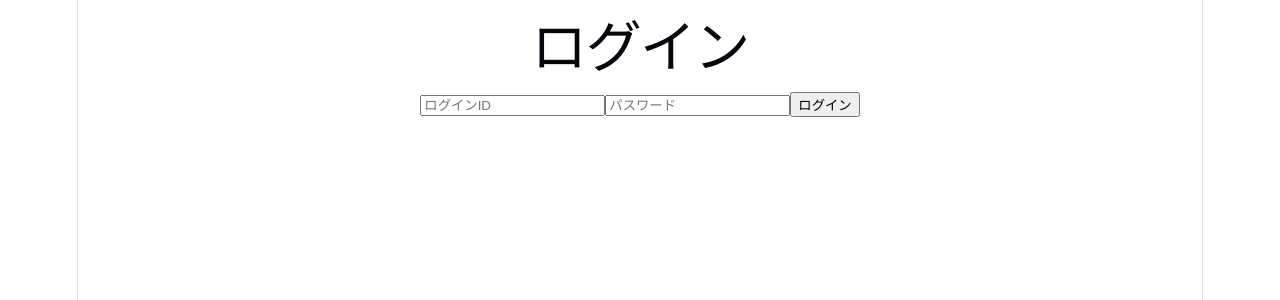
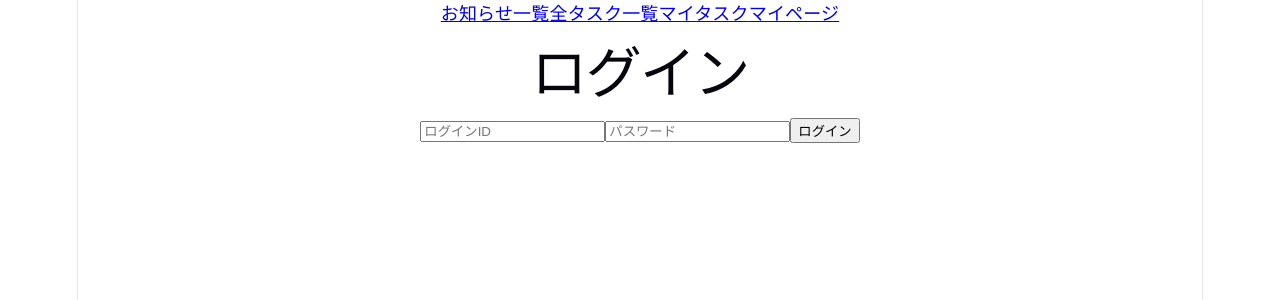
Before and after one commit to Miyuki-Hinata/team-flow-front, a React (Vite) app: page /login in a window 1280 px wide. Shown: the top 300 px of the page. Built offline with nearby package versions, Linux system fonts and the light colour scheme.

Commit message:
Week 13 - ナビゲーション・タスク作成ボタン追加
- Navigation コンポーネント追加
- App.tsx に Navigation 配置（全ページ表示）
- TasksPage にタスク作成ボタン追加
 refs Miyuki-Hinata/team-flow#10

```diff
--- a/src/App.tsx
+++ b/src/App.tsx
@@ -5,10 +5,12 @@ import AnnouncementsPage  from './pages/AnnouncementsPage'
 import TasksPage from './pages/TasksPage'
 import TaskDetailPage from './pages/TaskDetailPage'
 import TaskCreatePage from './pages/TaskCreatePage'
+import Navigation from './components/Navigation'
 
 function App() {
   return (
     <BrowserRouter>
+      <Navigation />
       <Routes>
         <Route path="/login" element={<LoginPage />} />
         <Route path="/dashboard" element={<DashboardPage />} />
--- /dev/null
+++ b/src/components/Navigation.tsx
@@ -0,0 +1,14 @@
+import { Link } from 'react-router-dom'
+
+const Navigation = () => {
+    return (
+        <div>
+            <Link to="/announcements">お知らせ一覧</Link>
+            <Link to="/tasks">全タスク一覧</Link>
+            <Link to="/my-tasks">マイタスク</Link>
+             <Link to="/mypage">マイページ</Link>
+        </div>
+    )
+}
+
+export default Navigation
--- a/src/pages/TasksPage.tsx
+++ b/src/pages/TasksPage.tsx
@@ -2,6 +2,7 @@ import { useState, useEffect } from 'react'
 import { tasks as fetchTasks } from '../api/tasks'
 import type { Task } from '../types/task'
 import TaskCard from '../components/TaskCard'
+import { Link } from 'react-router-dom'
 
 const TasksPage = () => {
     const [tasks, setTasks] = useState<Task[]>([])
@@ -14,6 +15,7 @@ const TasksPage = () => {
 
     return (
         <div>
+            <Link to="/tasks/create">タスク作成</Link>
             {
                 tasks.map(task => (
                     <TaskCard key={task.id} task={task}/>
```
